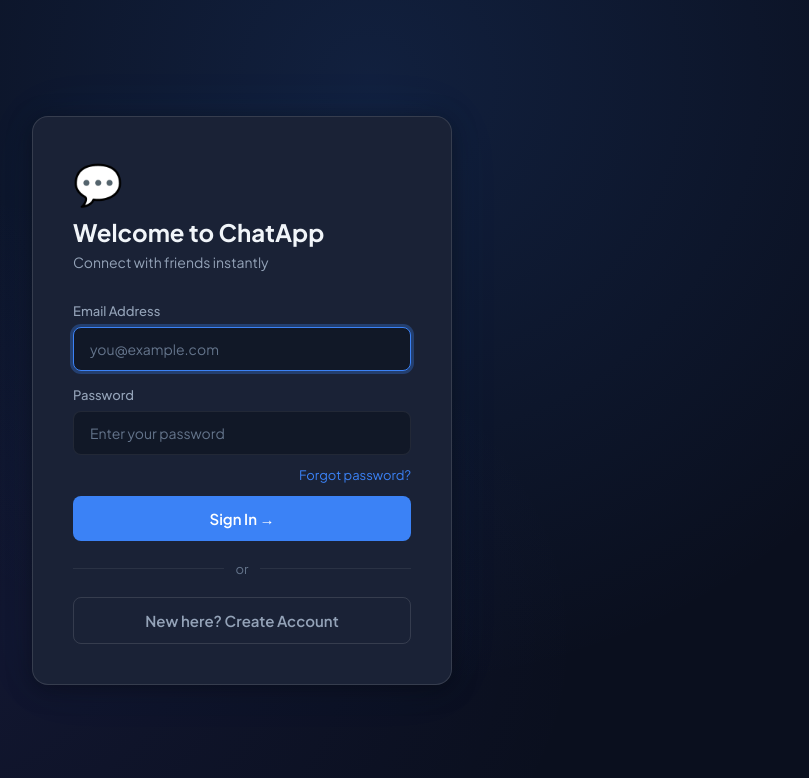
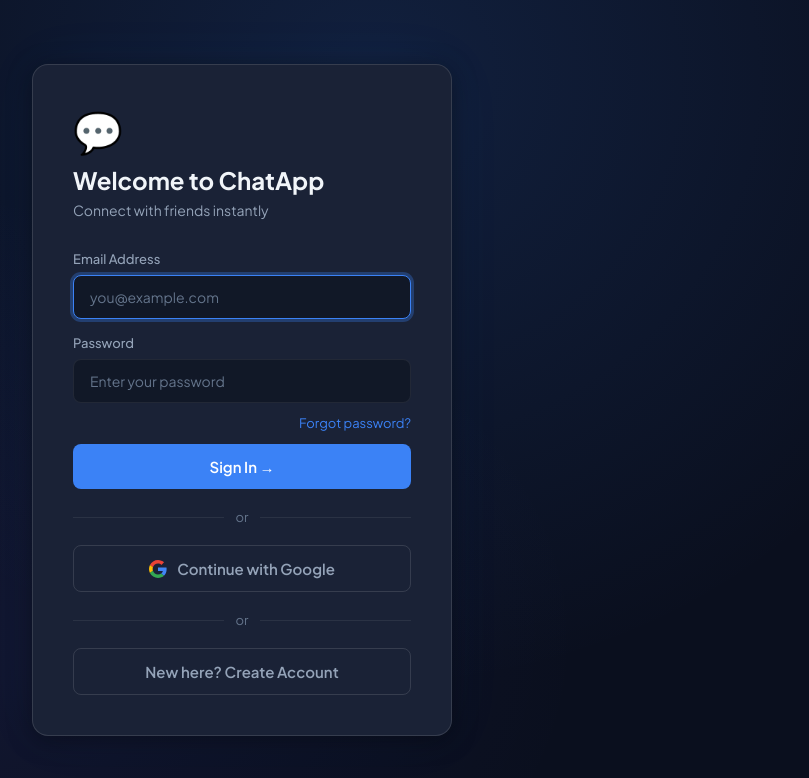
Before and after one commit to Harshsharma90/talktalk, a React (Vite) app: page /login in a window 1280 px wide. Shown: the top 778 px of the page, without its empty margins (398-1207 px from the left). Built offline with nearby package versions, Linux system fonts and the light colour scheme; no server answers.

Commit message:
add google login

```diff
--- a/src/components/Auth/LoginPage.jsx
+++ b/src/components/Auth/LoginPage.jsx
@@ -7,6 +7,8 @@
   signInWithEmailAndPassword,
   createUserWithEmailAndPassword,
   sendPasswordResetEmail,
+  GoogleAuthProvider,
+  signInWithPopup,
 } from "firebase/auth";
 import { doc, getDoc, setDoc, serverTimestamp } from "firebase/firestore";
 import toast from "react-hot-toast";
@@ -102,6 +104,31 @@
   }
 };
 
+const handleGoogleLogin = async () => {
+  setLoading(true);
+  try {
+    const provider = new GoogleAuthProvider();
+    const result = await signInWithPopup(auth, provider);
+    const uid = result.user.uid;
+    const snap = await getDoc(doc(db, "users", uid));
+    if (!snap.exists()) {
+      await setDoc(doc(db, "users", uid), {
+        uid,
+        displayName: result.user.displayName,
+        email: result.user.email,
+        photoURL: result.user.photoURL,
+        phoneNumber: null,
+        status: "Hey there! I am using ChatApp",
+        createdAt: serverTimestamp(),
+        online: true,
+      });
+    }
+  } catch (err) {
+    toast.error(err.message || "Google login failed");
+  } finally {
+    setLoading(false);
+  }
+};
 const handleResendVerification = async () => {
   if (!email) return toast.error("Enter your email first");
   setLoading(true);
@@ -189,10 +216,27 @@
           <button type="submit" className="btn" disabled={loading}>
             {loading ? <span className="spinner" /> : isSignUp ? "Create Account →" : "Sign In →"}
           </button>
-          <div className="divider">or</div>
-          <button type="button" className="btn btn-ghost" onClick={() => setIsSignUp(!isSignUp)}>
-            {isSignUp ? "Already have an account? Sign In" : "New here? Create Account"}
-          </button>
+         <div className="divider">or</div>
+<button
+  type="button"
+  className="btn btn-ghost"
+  onClick={handleGoogleLogin}
+  disabled={loading}
+  style={{ display: "flex", alignItems: "center", justifyContent: "center", gap: 10 }}
+>
+  <svg width="18" height="18" viewBox="0 0 48 48">
+    <path fill="#EA4335" d="M24 9.5c3.54 0 6.71 1.22 9.21 3.6l6.85-6.85C35.9 2.38 30.47 0 24 0 14.62 0 6.51 5.38 2.56 13.22l7.98 6.19C12.43 13.72 17.74 9.5 24 9.5z"/>
+    <path fill="#4285F4" d="M46.98 24.55c0-1.57-.15-3.09-.38-4.55H24v9.02h12.94c-.58 2.96-2.26 5.48-4.78 7.18l7.73 6c4.51-4.18 7.09-10.36 7.09-17.65z"/>
+    <path fill="#FBBC05" d="M10.53 28.59c-.48-1.45-.76-2.99-.76-4.59s.27-3.14.76-4.59l-7.98-6.19C.92 16.46 0 20.12 0 24c0 3.88.92 7.54 2.56 10.78l7.97-6.19z"/>
+    <path fill="#34A853" d="M24 48c6.48 0 11.93-2.13 15.89-5.81l-7.73-6c-2.18 1.48-4.97 2.31-8.16 2.31-6.26 0-11.57-4.22-13.47-9.91l-7.98 6.19C6.51 42.62 14.62 48 24 48z"/>
+    <path fill="none" d="M0 0h48v48H0z"/>
+  </svg>
+  Continue with Google
+</button>
+<div className="divider">or</div>
+<button type="button" className="btn btn-ghost" onClick={() => setIsSignUp(!isSignUp)}>
+  {isSignUp ? "Already have an account? Sign In" : "New here? Create Account"}
+</button>
         </form>
       )}
     </div>
```
Also changed, not shown: 1 other file (tests, documents, lock files or other folders).
